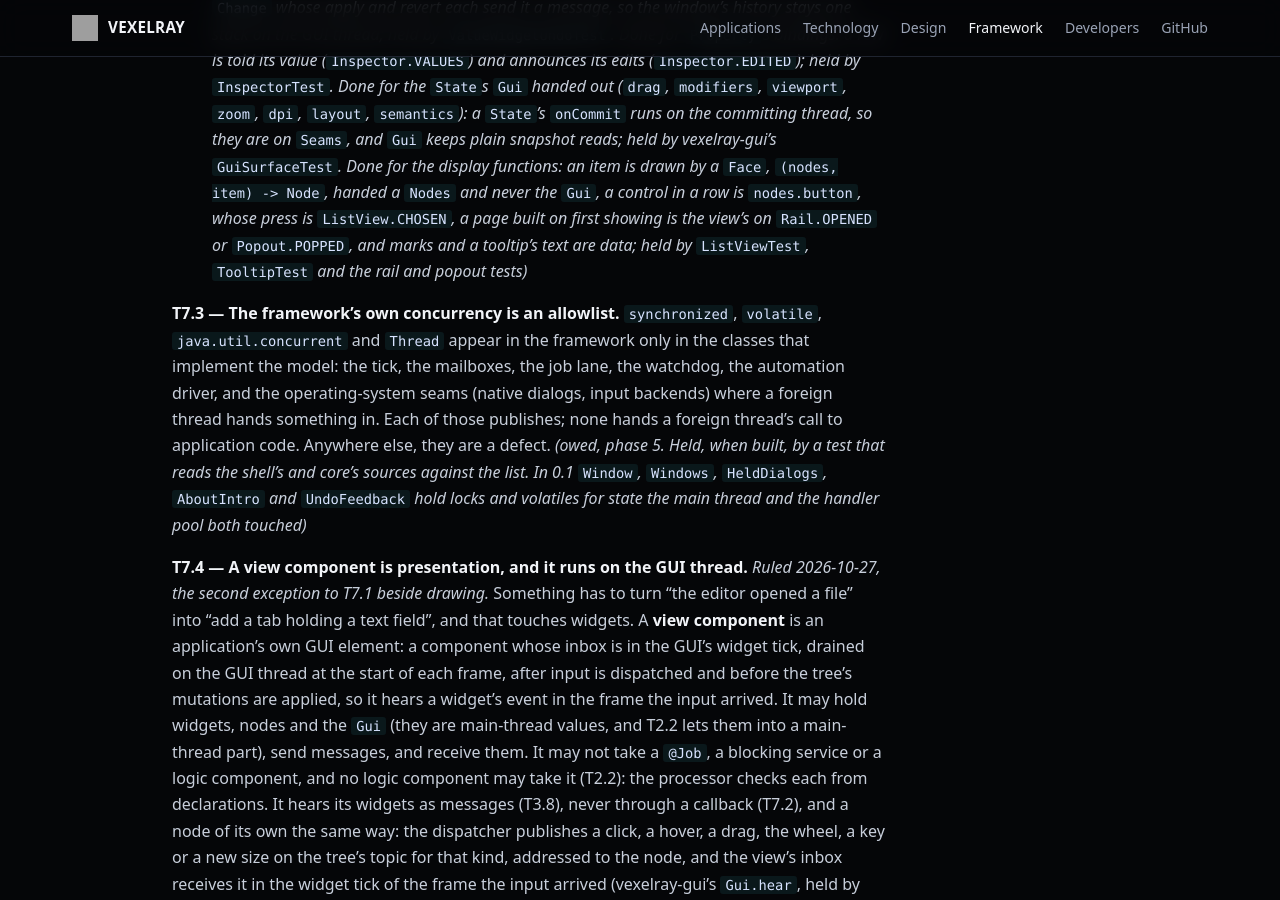
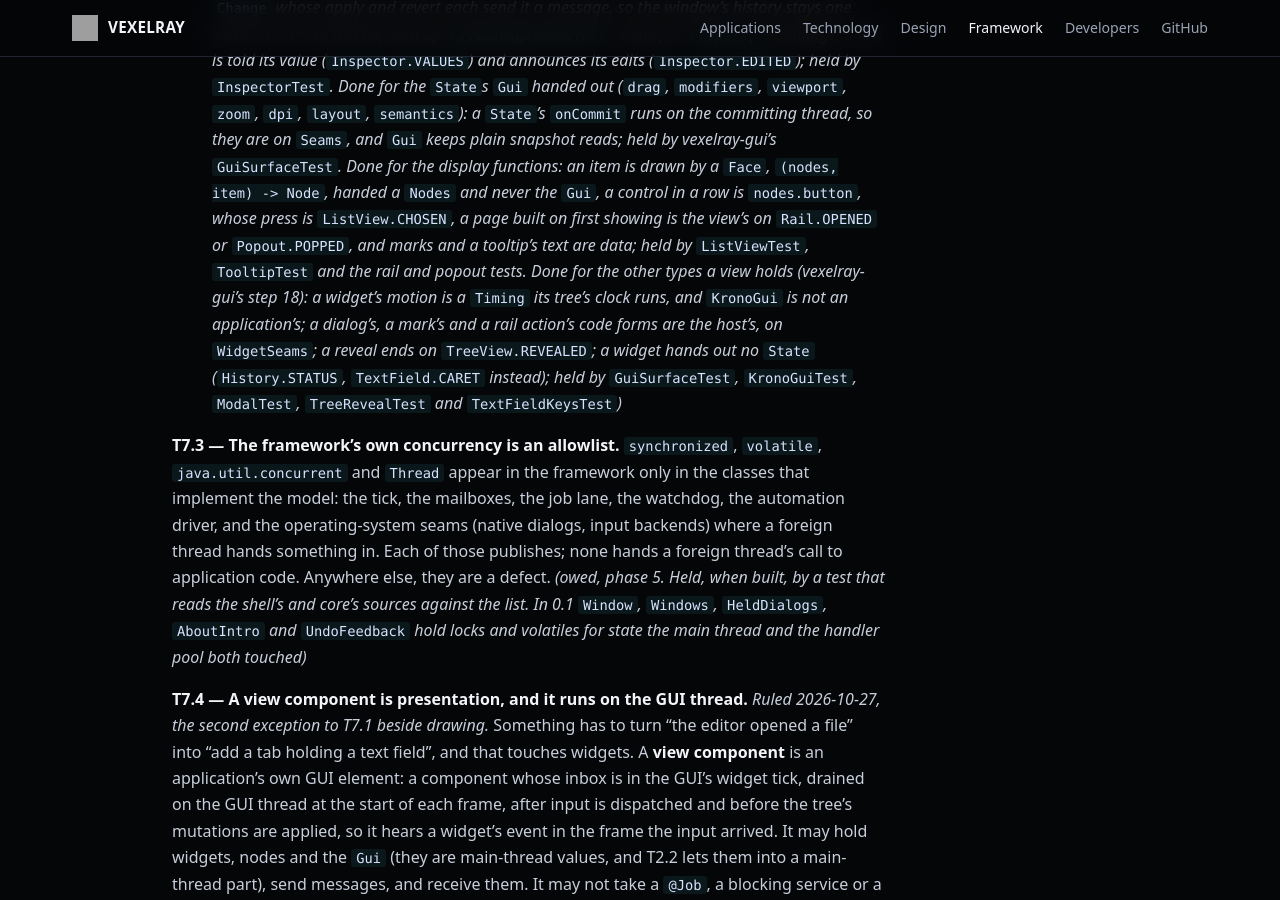
Before and after one commit to sibarum/vexelray-framework, a Jekyll site: the page built from docs/threading.md, in a window 1280 px wide and 900 px high, scrolled down 13313 px. Built offline with Jekyll 4.4.1, drawn with Linux system fonts in a browser that asks for light colours; our own code applies the rules of GitHub Pages for plain Markdown files.

Commit message:
threading.md: T7.2 done for the other types a view holds
Co-Authored-By: Claude Opus 5.5 <noreply@anthropic.com>

```diff
--- a/docs/threading.md
+++ b/docs/threading.md
@@ -426,7 +426,11 @@ is code handed to the GUI that the GUI keeps and runs on its own thread, in the
   `GuiSurfaceTest`. Done for the display functions: an item is drawn by a `Face`, `(nodes, item) -> Node`,
   handed a `Nodes` and never the `Gui`, a control in a row is `nodes.button`, whose press is `ListView.CHOSEN`, a page
   built on first showing is the view's on `Rail.OPENED` or `Popout.POPPED`, and marks and a tooltip's text are data;
-  held by `ListViewTest`, `TooltipTest` and the rail and popout tests)*
+  held by `ListViewTest`, `TooltipTest` and the rail and popout tests. Done for the other types a view holds
+  (vexelray-gui's step 18): a widget's motion is a `Timing` its tree's clock runs, and `KronoGui` is not an
+  application's; a dialog's, a mark's and a rail action's code forms are the host's, on `WidgetSeams`; a reveal ends
+  on `TreeView.REVEALED`; a widget hands out no `State` (`History.STATUS`, `TextField.CARET` instead); held by
+  `GuiSurfaceTest`, `KronoGuiTest`, `ModalTest`, `TreeRevealTest` and `TextFieldKeysTest`)*
 
 **T7.3 — The framework's own concurrency is an allowlist.** `synchronized`, `volatile`, `java.util.concurrent` and
 `Thread` appear in the framework only in the classes that implement the model: the tick, the mailboxes, the job
```
